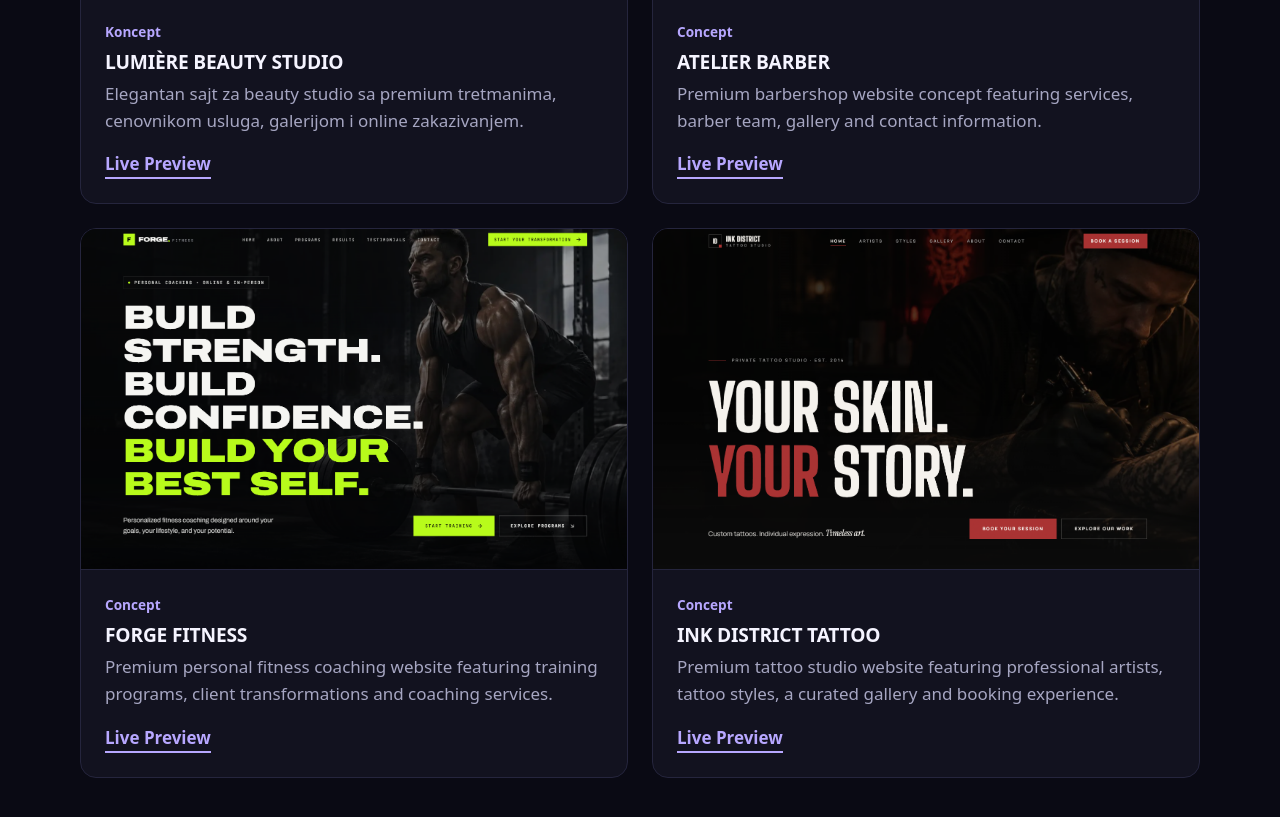
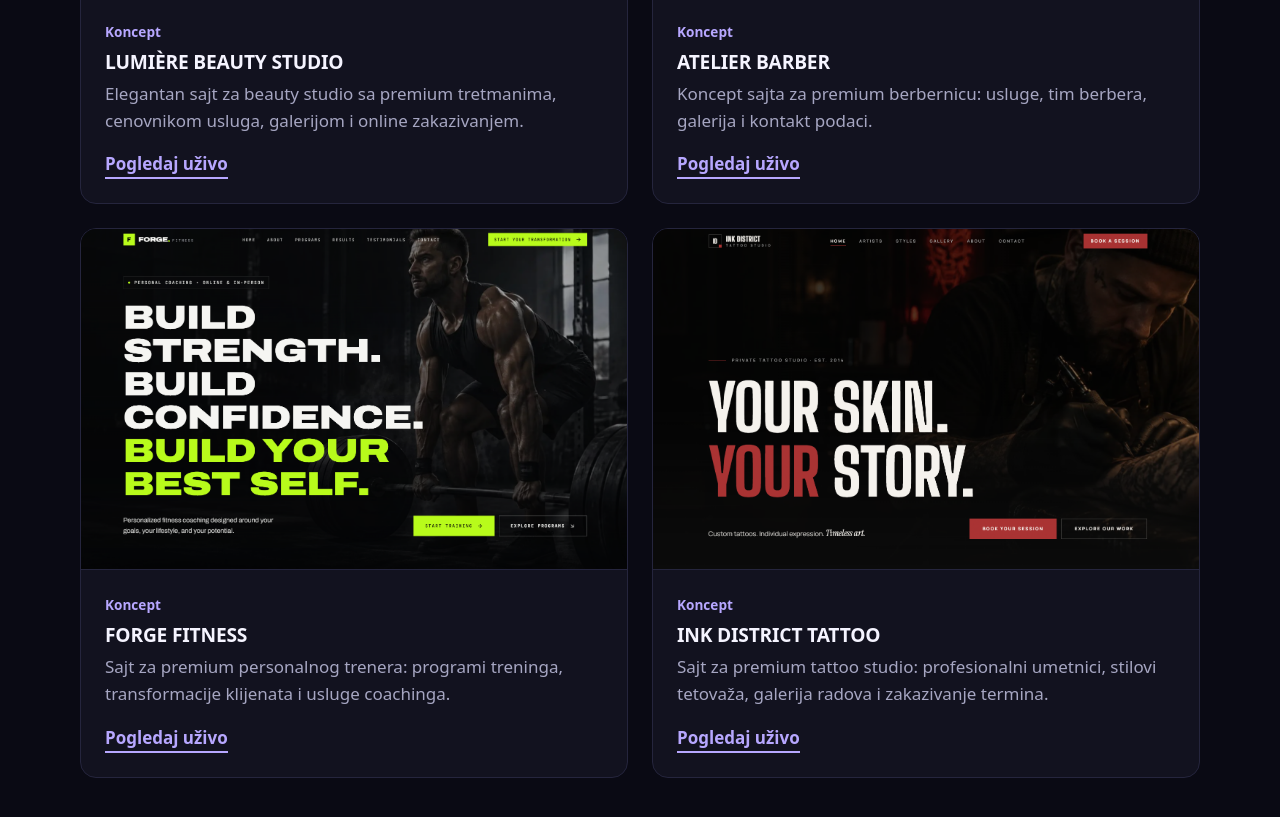
Before and after one commit to djuris72/web-design-portfolio, a plain HTML site: page index.html in a window 1280 px wide. Shown: the part 2001-2818 px from the top of the page. Drawn offline with Linux system fonts and the light colour scheme.

Commit message:
Fix language switcher for new project cards

```diff
--- a/index.html
+++ b/index.html
@@ -84,9 +84,8 @@
         <a class="link"
           href="https://lumiere-beauty-studio.dukydjuris.workers.dev"
           target="_blank"
-          rel="noopener">
-          Live Preview
-        </a>
+          rel="noopener"
+          data-i18n="live">Pogledaj uživo</a>
       </div>
     </article>
 
@@ -103,15 +102,15 @@
   </div>
 
   <div class="body">
-    <p class="cat">Concept</p>
+    <p class="cat" data-i18n="concept">Koncept</p>
     <h3>ATELIER BARBER</h3>
-    <p>Premium barbershop website concept featuring services, barber team, gallery and contact information.</p>
+    <p data-i18n="d_barber">Koncept sajta za premium berbernicu: usluge, tim berbera, galerija i kontakt podaci.</p>
     <a
       class="link"
       href="https://atelier-barber.dukydjuris.workers.dev/"
       target="_blank"
       rel="noopener"
-    >Live Preview</a>
+     data-i18n="live">Pogledaj uživo</a>
   </div>
 </article>
 
@@ -127,15 +126,15 @@
   </div>
 
   <div class="body">
-    <p class="cat">Concept</p>
+    <p class="cat" data-i18n="concept">Koncept</p>
     <h3>FORGE FITNESS</h3>
-    <p>Premium personal fitness coaching website featuring training programs, client transformations and coaching services.</p>
+    <p data-i18n="d_fit">Sajt za premium personalnog trenera: programi treninga, transformacije klijenata i usluge coachinga.</p>
     <a
       class="link"
       href="https://forge-fitness.dukydjuris.workers.dev/"
       target="_blank"
       rel="noopener"
-    >Live Preview</a>
+     data-i18n="live">Pogledaj uživo</a>
   </div>
 </article>
     <article class="card">
@@ -143,10 +142,10 @@
     <img src="assets/ink-district-tattoo.png" alt="INK DISTRICT TATTOO website preview" loading="lazy" width="1200" height="750">
   </div>
   <div class="body">
-    <p class="cat">Concept</p>
+    <p class="cat" data-i18n="concept">Koncept</p>
     <h3>INK DISTRICT TATTOO</h3>
-    <p>Premium tattoo studio website featuring professional artists, tattoo styles, a curated gallery and booking experience.</p>
-    <a class="link" href="https://ink-district-tattoo.dukydjuris.workers.dev/" target="_blank" rel="noopener">Live Preview</a>
+    <p data-i18n="d_tattoo">Sajt za premium tattoo studio: profesionalni umetnici, stilovi tetovaža, galerija radova i zakazivanje termina.</p>
+    <a class="link" href="https://ink-district-tattoo.dukydjuris.workers.dev/" target="_blank" rel="noopener" data-i18n="live">Pogledaj uživo</a>
   </div>
 </article>
   </div>
--- a/script.js
+++ b/script.js
@@ -20,9 +20,10 @@ const EN = {
   d_res:'Website for a local representative serving international automotive companies in Slovakia: a clear offer, multilingual contact and key metrics at a glance.',
   t_resp:'Responsive design', t_form:'Contact form', view:'View project', concept:'Concept (demo)',
   d_beauty:'Beauty salon website: services, price list and booking.',
-  d_barber:'Barbershop website: team, services and contact in one place.',
-  d_fit:'Personal trainer website: programs, results and sign-up.',
-  d_local:'Local business website: what you offer, where you are and how to reach you.',
+  d_barber:'Premium barbershop website concept featuring services, barber team, gallery and contact information.',
+  d_fit:'Premium personal fitness coaching website featuring training programs, client transformations and coaching services.',
+  d_tattoo:'Premium tattoo studio website featuring professional artists, tattoo styles, a curated gallery and booking experience.',
+  live:'Live Preview',
   h_serv:'What I Can Build for You.',
   s1:'Business Websites', s1d:'Professional websites that present your business, services, contact information and brand.',
   s2:'Landing Pages', s2d:'Focused landing pages designed to present a specific service, offer or product.',
@@ -62,7 +63,7 @@ $('[data-i18n]').forEach(e => { if (!(e.dataset.i18n in SR)) SR[e.dataset.i18n]
 $('[data-i18n-alt]').forEach(e => SRALT[e.dataset.i18nAlt] = e.alt);
 SR.alt_me = 'Moja fotografija';
 let lang = 'sr';
-const t = k => (lang === 'en' ? EN[k] : (SR[k] ?? SRX[k]));
+const t = k => (lang === 'en' ? (EN[k] ?? SR[k]) : (SR[k] ?? SRX[k] ?? EN[k]));
 
 function setLang(l) {
   lang = l;
```
Also changed, not shown: assets/favicon.svg.
